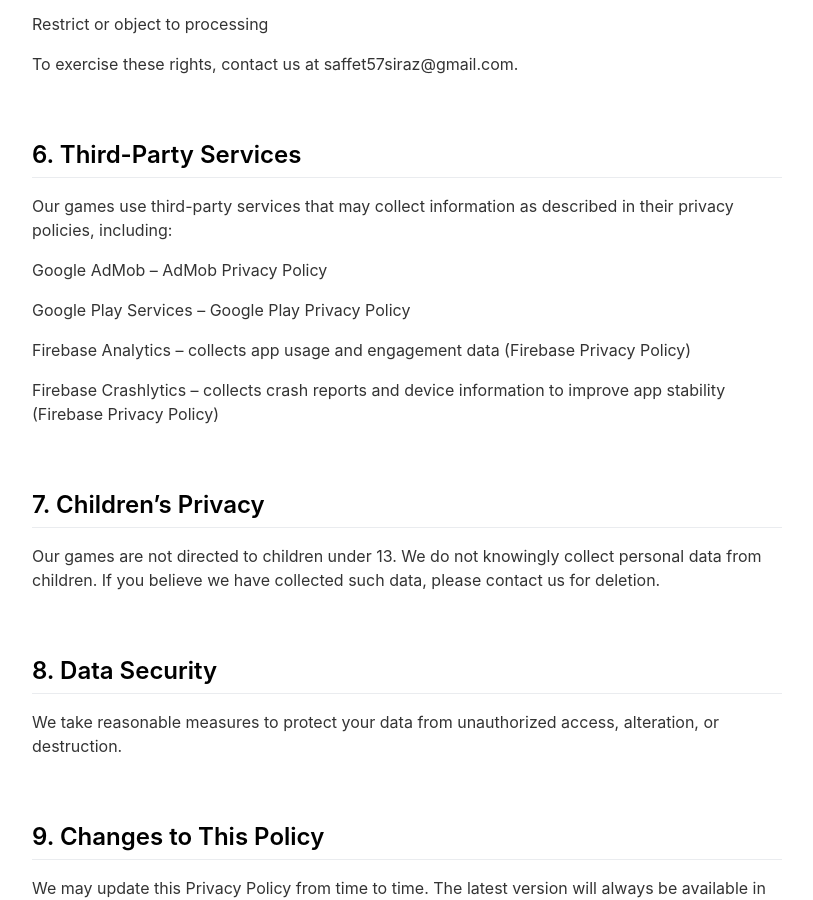
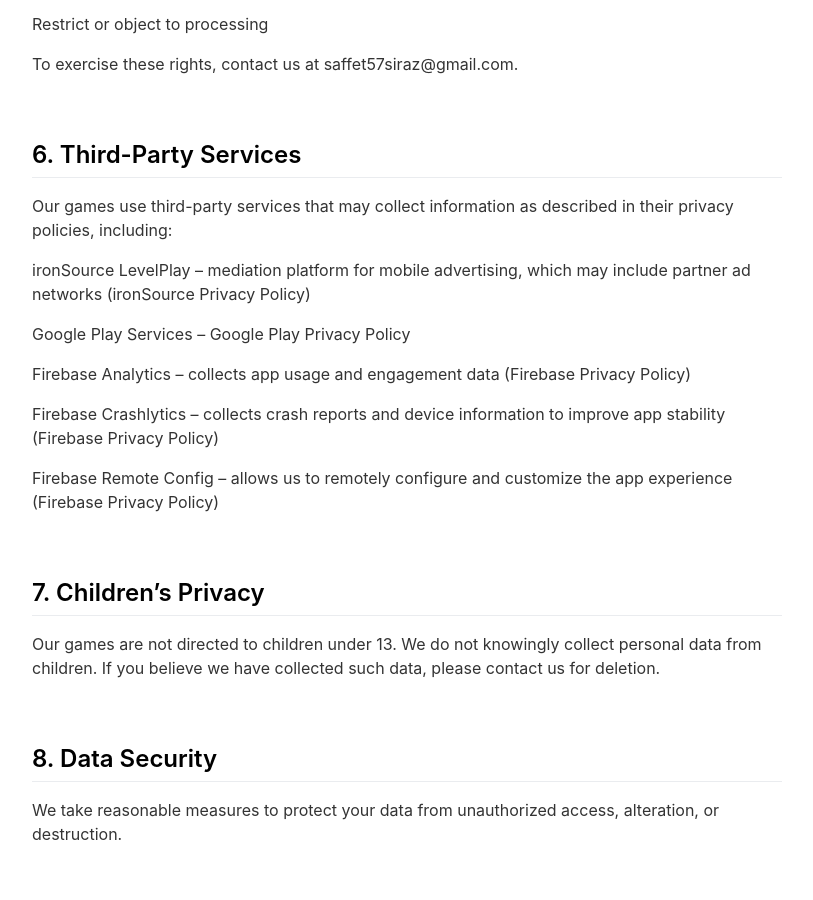
Before and after one commit to saffetsiraz/Games, a Jekyll site: the page built from _pages/privacypolicy.md, in a window 1280 px wide and 900 px high, scrolled down 1983 px. Shown: the whole window, without its empty margins (233-1046 px from the left). Built offline with Jekyll 4.4.1, drawn with Linux system fonts in a browser that asks for light colours; nearby versions of some CDN libraries.

Commit message:
Update privacypolicy.md

```diff
--- a/_pages/privacypolicy.md
+++ b/_pages/privacypolicy.md
@@ -87,13 +87,16 @@
 ## 6. Third-Party Services
 Our games use third-party services that may collect information as described in their privacy policies, including:
 
-Google AdMob – AdMob Privacy Policy
+ironSource LevelPlay – mediation platform for mobile advertising, which may include partner ad networks (ironSource Privacy Policy)
 
 Google Play Services – Google Play Privacy Policy
 
 Firebase Analytics – collects app usage and engagement data (Firebase Privacy Policy)
 
 Firebase Crashlytics – collects crash reports and device information to improve app stability (Firebase Privacy Policy)
+
+Firebase Remote Config – allows us to remotely configure and customize the app experience (Firebase Privacy Policy)
+
 
 <br>
 
```
